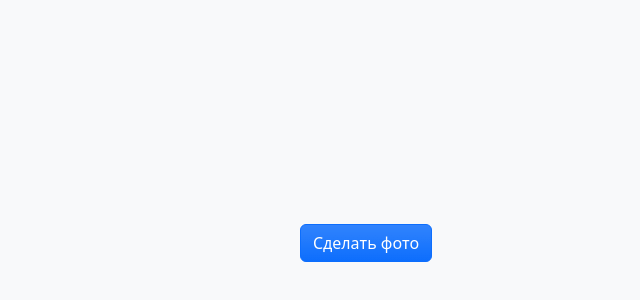
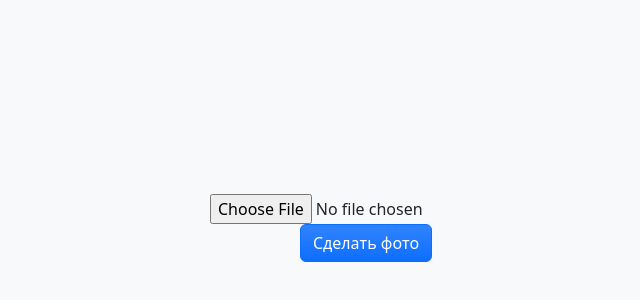
Before and after one commit to yana-resha/camera, a website: page index.html in a window 1280 px wide. Shown: the part 164-464 px from the top of the page, without its empty margins (274-914 px from the left). Drawn offline with Linux system fonts and the light colour scheme.

Commit message:
Раскомментила инпут

```diff
--- a/index.html
+++ b/index.html
@@ -14,7 +14,7 @@
 </head>
 <body class="bg-light p-0 m-0 w-100 d-flex align-items-center">
     <div class="container d-flex flex-column align-items-center">
-        <input class="upload-photo-input" style="visibility:hidden;" type="file" accept="image/*" capture="camera">
+        <input class="upload-photo-input"  type="file" accept="image/*" capture="camera">
         <button class="btn btn-primary bg-gradient btn-photo">Сделать фото</button>
         <div class="text-container mt-3"></div>
     </div>
```
